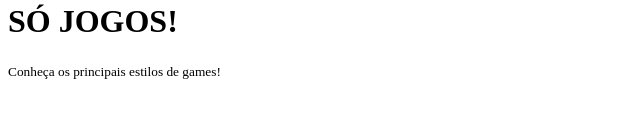
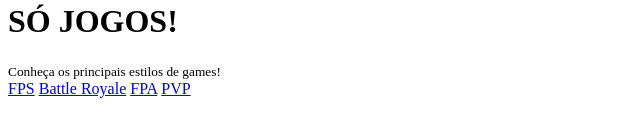
Before and after one commit to jaisonschmidt/estudo-dirigido-html-css, a plain HTML site: page index.html in a window 1280 px wide. Shown: the part 330-466 px from the top of the page, without its empty margins (0-640 px from the left). Drawn offline with Linux system fonts and the light colour scheme.

Commit message:
Insercao do menu de navegacao

```diff
--- a/index.html
+++ b/index.html
@@ -16,6 +16,13 @@
         >
         <h1>SÓ JOGOS!</h1>
         <small>Conheça os principais estilos de games!</small>
+
+        <nav>
+            <a href="#">FPS</a>
+            <a href="#">Battle Royale</a>
+            <a href="#">FPA</a>
+            <a href="#">PVP</a>
+        </nav>
     </header>
 </body>
 </html>
```
